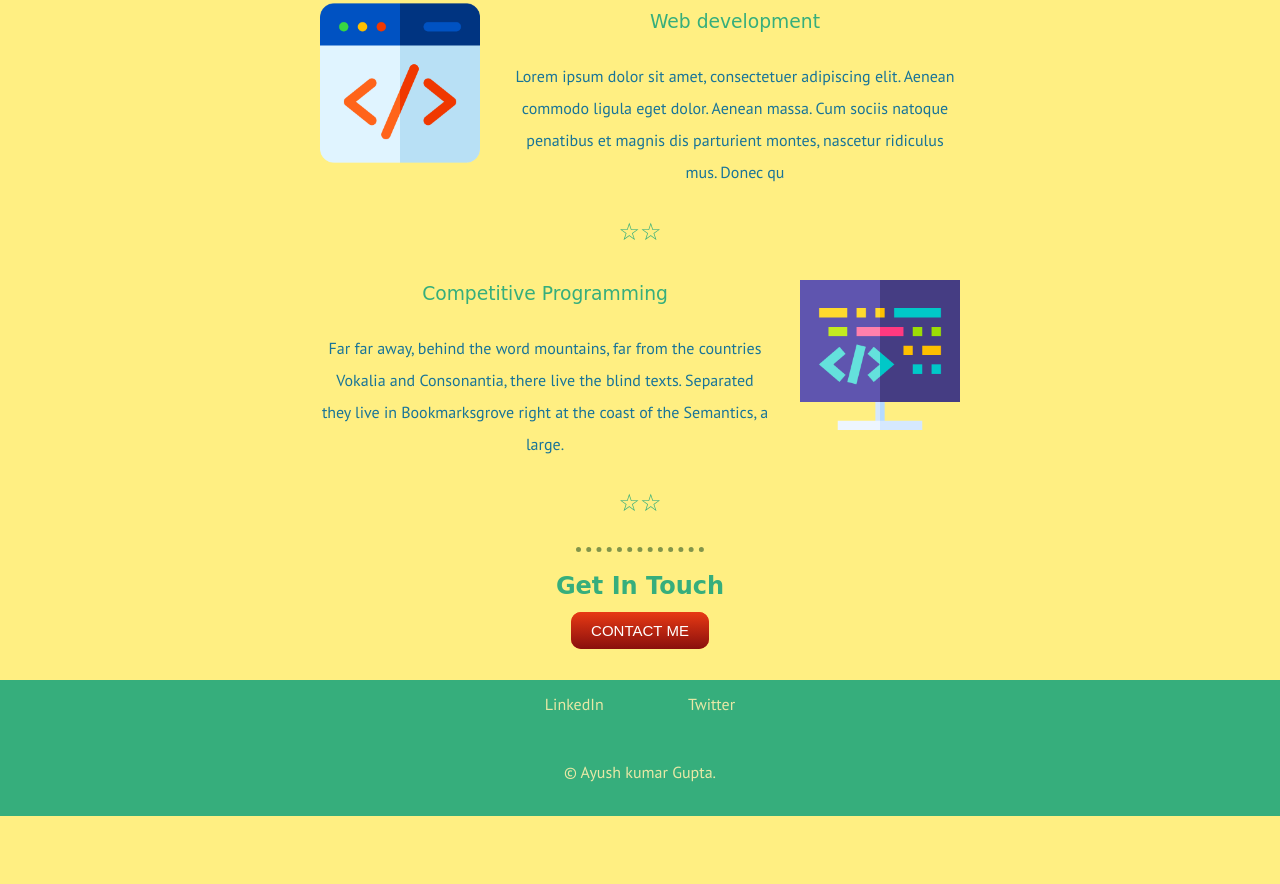
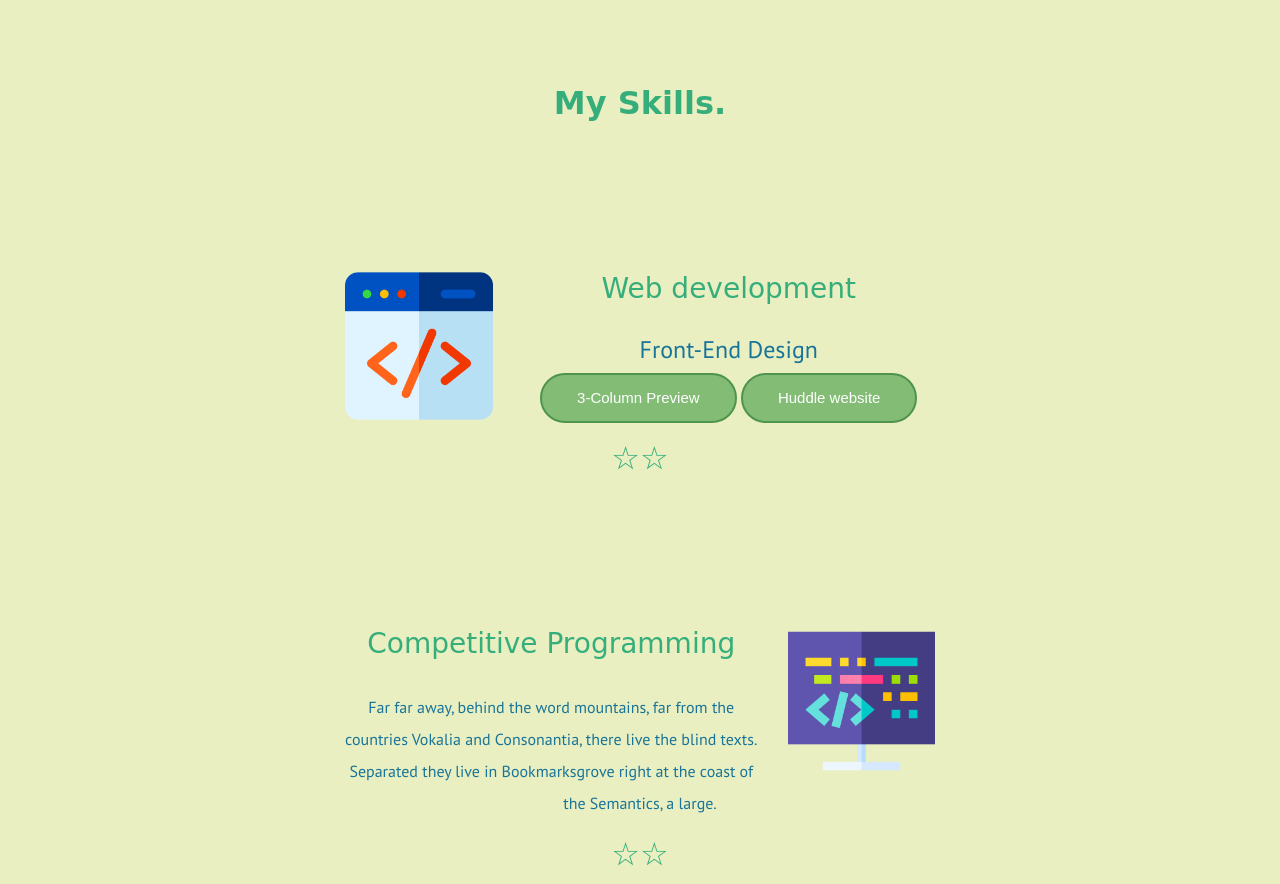
Before and after one commit to ayush946/cv, a plain HTML site: page index.html in a window 1280 px wide. Shown: the part 1276-2160 px from the top of the page. Before the commit the page ends 2092 px from the top, so only its background shows below. Drawn offline with nearby package versions, Linux system fonts and the light colour scheme; a web font is replaced by a local one.

Commit message:
Add files via upload

```diff
--- a/css/styles.css
+++ b/css/styles.css
@@ -1,7 +1,7 @@
 body {
   margin: 0;
   text-align: center;
-  background-color: #FFEF82;
+  background-color: #E9EFC0;
   font-family: 'PT Sans', sans-serif;
   color: #187498;
 }
@@ -27,17 +27,26 @@ h3 {
 }
 
 hr {
-  background-color: #FFEF82;
+  background-color: #E9EFC0;
   border-style: dotted none none;
   border-color: #82954B;
   border-width: 5px;
   width: 10%;
+  margin-top: 40px;
+  margin-bottom: 40px;
+}
+.navbar{
+  background-color: #83BD75;
+}
+.nav-image{
+  height: 100px;
+  width: 100px;
 }
 
 .top-container {
-  /*background-color: #EFD345;*/
+  background-color: #B4E197;
   position: relative;
-  padding-top: 100px;
+  padding-top: 10px;
   line-height: 2;
 }
 
@@ -52,14 +61,24 @@ hr {
   top: 40px;
   right: 450px;
 }
-
+.middle-container{
+  margin-top: 100px;
+}
 .profile-pic {
   border-radius: 100%;
+  margin-bottom: 30px;
+}
+.skills{
+  padding: 50px;
 }
 .skill-row{
   width: 50%;
   margin: auto;
+  margin-top: 150px;
   line-height: 2;
+}
+.skills-sub_heading{
+  margin-bottom: 30px;
 }
 .coding-img  {
   width: 25%;
@@ -80,7 +99,7 @@ hr {
   right:0  ;
 }
 .bottom-container{
-  background-color: #36AE7C;
+  background-color: #4E944F  ;
   margin: 40px 0 0 0;
   line-height: 3;
 }
@@ -88,29 +107,22 @@ hr {
   margin: 0;
 }
 .btn {
-  background: #E83A14;
-  background-image: -webkit-linear-gradient(top, #E83A14, #890F0D);
-  background-image: -moz-linear-gradient(top, #E83A14, #890F0D);
-  background-image: -ms-linear-gradient(top, #E83A14, #890F0D);
-  background-image: -o-linear-gradient(top, #E83A14, #890F0D);
-  background-image: linear-gradient(to bottom, #E83A14, #890F0D);
-  -webkit-border-radius: 10;
-  -moz-border-radius: 10;
-  border-radius: 10px;
+  margin: auto;
+  -webkit-border-radius: 28;
+  -moz-border-radius: 28;
+  border-radius: 35px;
   font-family: Arial;
   color: #ffffff;
   font-size: 15px;
-  padding: 10px 20px 10px 20px;
+  background: #83BD75;
+  padding: 12px 35px 12px 35px;
+  border: solid #4E944F 2px;
   text-decoration: none;
 }
 
 .btn:hover {
-  background: #630606;
-  background-image: -webkit-linear-gradient(top, #630606, #FD5D5D);
-  background-image: -moz-linear-gradient(top, #630606, #FD5D5D);
-  background-image: -ms-linear-gradient(top, #630606, #FD5D5D);
-  background-image: -o-linear-gradient(top, #630606, #FD5D5D);
-  background-image: linear-gradient(to bottom, #630606, #FD5D5D);
+  background: #E9EFC0;
+  color: #4E944F;
   text-decoration: none;
 }
 .bottom-para{
--- a/index.html
+++ b/index.html
@@ -4,6 +4,12 @@
 <head>
   <meta charset="utf-8">
   <title>Ayush Kumar Gupta</title>
+
+  <link rel="stylesheet" href="https://cdn.jsdelivr.net/npm/bootstrap@4.1.3/dist/css/bootstrap.min.css" integrity="sha384-MCw98/SFnGE8fJT3GXwEOngsV7Zt27NXFoaoApmYm81iuXoPkFOJwJ8ERdknLPMO" crossorigin="anonymous">
+  <script src="https://code.jquery.com/jquery-3.3.1.slim.min.js" integrity="sha384-q8i/X+965DzO0rT7abK41JStQIAqVgRVzpbzo5smXKp4YfRvH+8abtTE1Pi6jizo" crossorigin="anonymous"></script>
+  <script src="https://cdn.jsdelivr.net/npm/popper.js@1.14.3/dist/umd/popper.min.js" integrity="sha384-ZMP7rVo3mIykV+2+9J3UJ46jBk0WLaUAdn689aCwoqbBJiSnjAK/l8WvCWPIPm49" crossorigin="anonymous"></script>
+  <script src="https://cdn.jsdelivr.net/npm/bootstrap@4.1.3/dist/js/bootstrap.min.js" integrity="sha384-ChfqqxuZUCnJSK3+MXmPNIyE6ZbWh2IMqE241rYiqJxyMiZ6OW/JmZQ5stwEULTy" crossorigin="anonymous"></script>
+
   <link rel="stylesheet" href="css/styles.css">
   <link rel="icon" href="favicon.ico">
   <link rel="preconnect" href="https://fonts.googleapis.com">
@@ -13,7 +19,12 @@
 
 <body>
 
-<img class="bookmark-img" src="images/bookmark.png" alt="">
+<nav class="navbar">
+  <a class="nav-brand" href="#"> <img class="nav-image" src="images/drawing.png" alt=""> </a>
+
+</nav>
+
+  <!-- <img class="bookmark-img" src="images/bookmark.png" alt=""> -->
   <div class="top-container">
     <img class="cloud-top" src="images/cloud.png" alt="cloud">
     <h1>I'm Ayush.</h1>
@@ -21,7 +32,7 @@
     <h2>A <span><u>pro</u></span>grammer.</h2>
     </p>
     <img class="cloud-bottom" src="images/cloud.png" alt="cloud">
-    <img src="images/mountain-1.png" alt="Mountain" height="520px" width="1280px">
+    <img class="mountain"src="images/mountain-1.png" alt="Mountain" height="520px" width="1280px">
   </div>
 
   <div class="middle-container">
@@ -35,15 +46,21 @@
       <h2>My Skills.</h2>
       <div class="skill-row">
         <img class="web-img" src="images/web-development.png" alt="">
-        <h3>Web development</h3>
-        <p>Lorem ipsum dolor sit amet, consectetuer adipiscing elit. Aenean commodo ligula eget dolor. Aenean massa. Cum sociis natoque penatibus et magnis dis parturient montes, nascetur ridiculus mus. Donec qu</p>
-        <p class="stars"><h2>☆☆</h2></p>
+        <h3 class="skills-sub_heading" >Web development</h3>
+        <h4>Front-End Design</h4>
+        <a class="btn" href="https://ayush946.github.io/3-column-preview/">3-Column Preview</a>
+        <a class="btn" href="https://ayush946.github.io/huddle-website/">Huddle website</a>
+        <p class="stars">
+        <h2>☆☆</h2>
+        </p>
       </div>
       <div class="skill-row">
         <img class="coding-img" src="images/coding.png" alt="">
-        <h3>Competitive Programming</h3>
+        <h3 class="skills-sub_heading">Competitive Programming</h3>
         <p>Far far away, behind the word mountains, far from the countries Vokalia and Consonantia, there live the blind texts. Separated they live in Bookmarksgrove right at the coast of the Semantics, a large.</p>
-        <p class="stars"><h2>☆☆</h2></p>
+        <p class="stars">
+        <h2>☆☆</h2>
+        </p>
       </div>
     </div>
     <hr>
```
Also changed, not shown: images/drawing.png (added).
